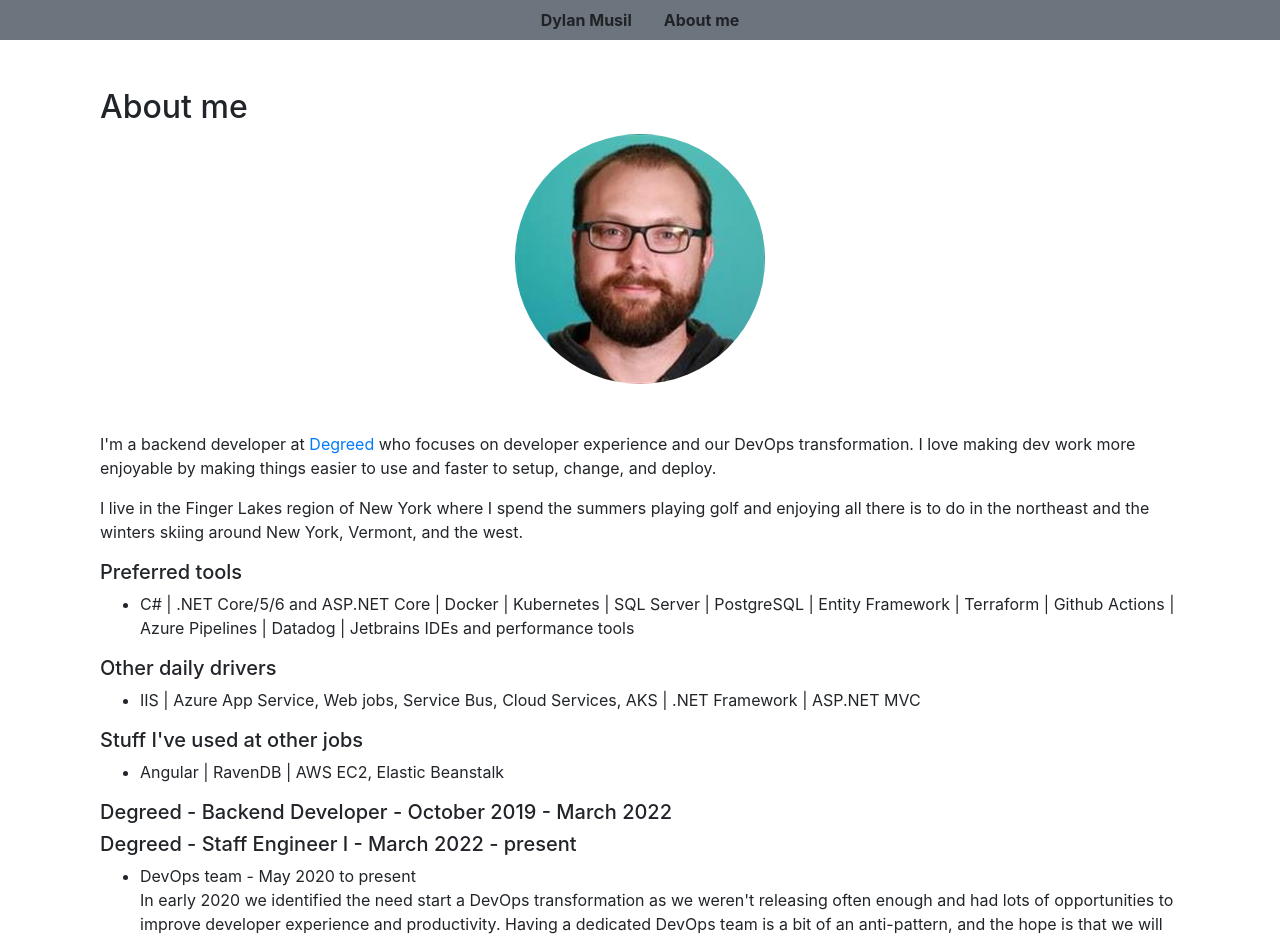
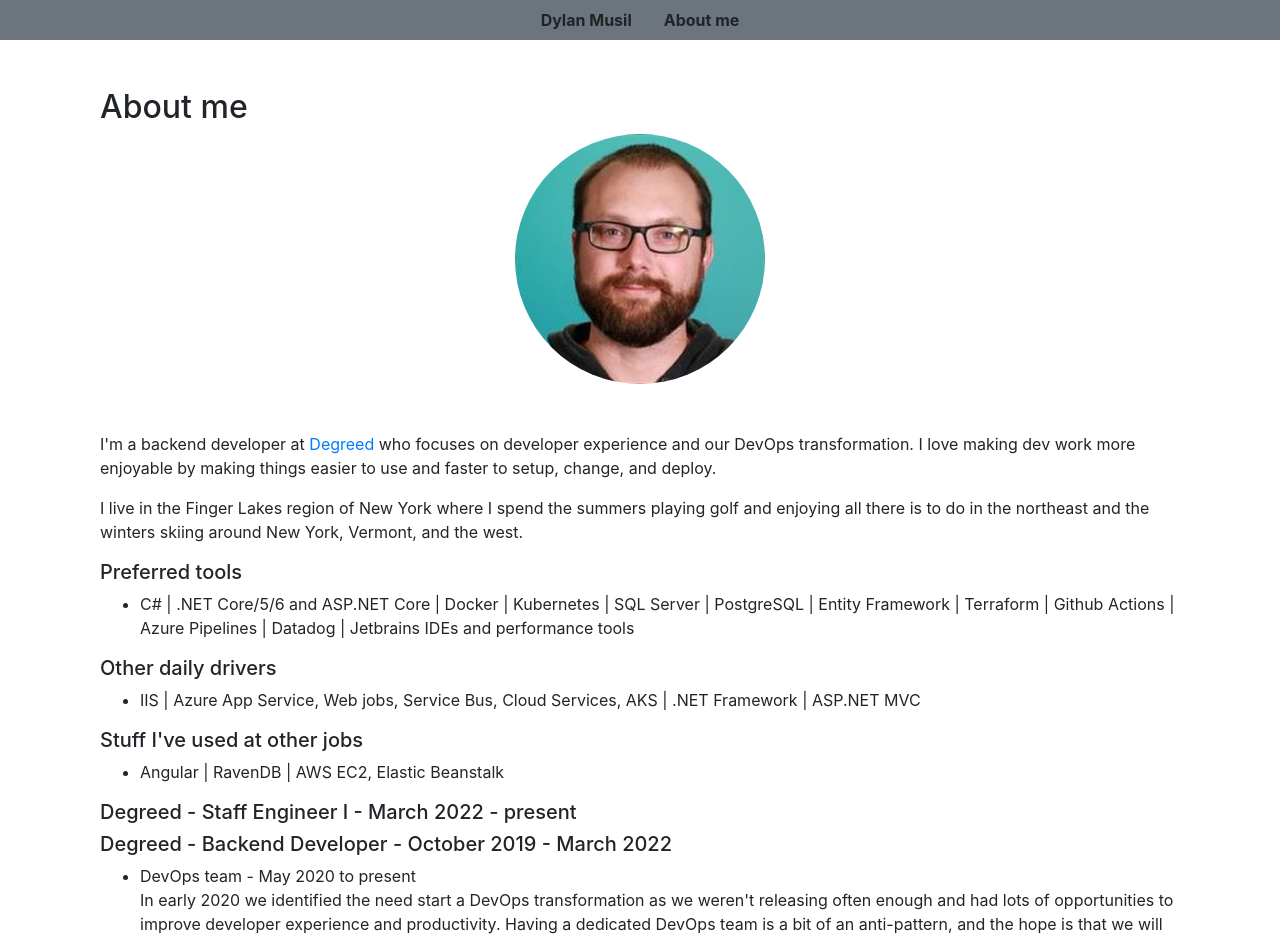
Before and after one commit to dmmusil/dmmusil.github.io, an Angular app in the folder dmmusil/: page /about in a window 1280 px wide. Shown: the top 939 px of the page. Built offline with nearby package versions, Linux system fonts and the light colour scheme.

Commit message:
Fix title order

```diff
--- a/dmmusil/src/app/about/about.component.html
+++ b/dmmusil/src/app/about/about.component.html
@@ -35,8 +35,8 @@
   <ul>
     <li>Angular | RavenDB | AWS EC2, Elastic Beanstalk</li>
   </ul>
+  <h5>Degreed - Staff Engineer I - March 2022 - present</h5>
   <h5>Degreed - Backend Developer - October 2019 - March 2022</h5>
-  <h5>Degreed - Staff Engineer I - March 2022 - present</h5>
   <ul>
     <li>
       DevOps team - May 2020 to present
```
